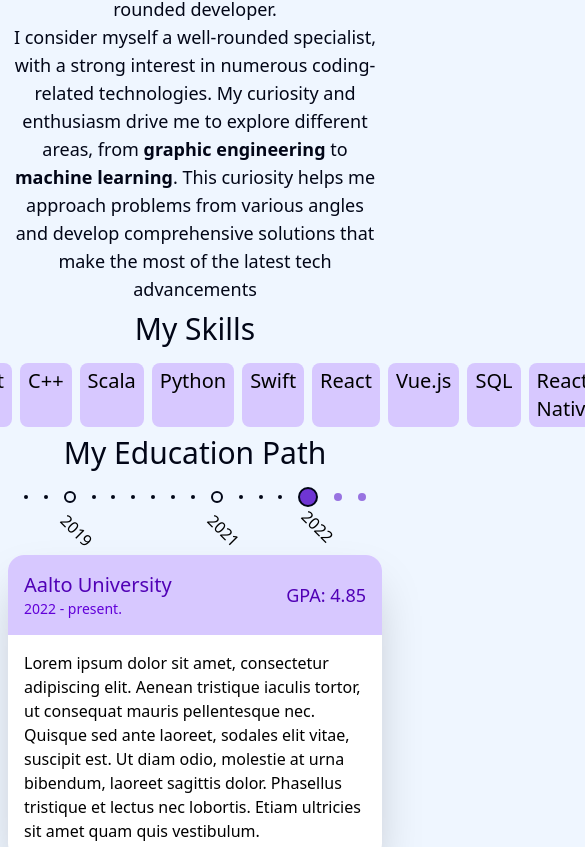
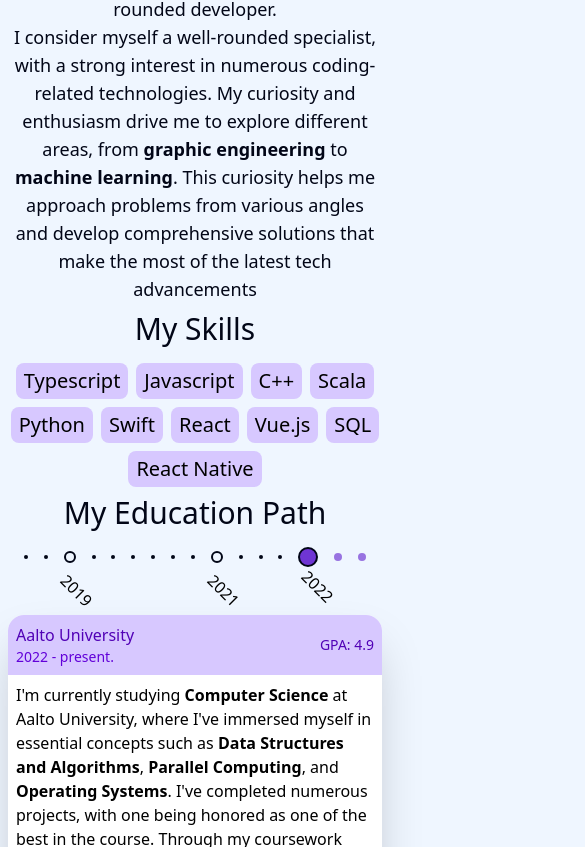
Before and after one commit to Dereden399/dereden399.github.io, a Vue app: page / in a window 390 px wide. Shown: the part 1153-2000 px from the top of the page, 585 px wide, since content can reach past the window. Built offline with nearby package versions, Linux system fonts and the light colour scheme.

Commit message:
Filled the page with meaningful content. Small refactoring

```diff
--- a/src/App.vue
+++ b/src/App.vue
@@ -10,15 +10,17 @@
 import SkillsSection from './components/SkillsSection.vue'
 </script>
 
-<template class="overflow-hidden">
+<template>
+  <div class="absolute left-0 top-0 h-screen w-screen overflow-hidden">
+    <div
+      class="absolute -right-[20%] -top-[5rem] -z-10 h-[15rem] w-[15rem] rounded-full bg-accent-50 md:-left-[8%] md:-top-[20rem] md:h-[30rem] md:w-[30rem] lg:h-[40rem] lg:w-[40rem]"
+    />
+  </div>
   <Navbar />
   <div
     :style="`margin-top: ${navbarHeight};`"
     class="relative flex w-full flex-col items-center justify-center"
   >
-    <div
-      class="absolute -right-[15%] -top-[5rem] -z-10 h-[15rem] w-[15rem] rounded-full bg-accent-50 md:-left-[8%] md:-top-[20rem] md:h-[30rem] md:w-[30rem] lg:h-[40rem] lg:w-[40rem]"
-    />
     <div class="flex w-full flex-col items-center 3xl:max-w-[2400px]">
       <div
         class="flex w-full flex-col items-center justify-center gap-x-12 px-2 md:flex-row md:px-16"
--- /dev/null
+++ b/src/components/PillElement.vue
@@ -0,0 +1,11 @@
+<script setup lang="ts">
+const { text } = defineProps<{ text: string }>()
+</script>
+
+<template>
+  <div class="rounded-lg bg-accent-50 px-1 py-1 text-base md:text-xl">
+    {{ text }}
+  </div>
+</template>
+
+<style scoped></style>
--- a/src/components/ProjectsListView.vue
+++ b/src/components/ProjectsListView.vue
@@ -5,7 +5,7 @@
 
 <template>
   <div
-    class="grid grid-cols-1 gap-5 p-3 md:grid-cols-2 lg:max-w-[80%] lg:grid-cols-3 lg:p-0"
+    class="flex flex-col gap-5 p-3 md:grid md:grid-cols-2 lg:max-w-[80%] lg:grid-cols-3 lg:p-0"
   >
     <ProjectCard
       v-for="project in projects"
--- a/src/components/SchoolInfoCard.vue
+++ b/src/components/SchoolInfoCard.vue
@@ -1,6 +1,6 @@
 <script setup lang="ts">
 import { SchoolType } from '../constants.ts'
-import SkillElement from './SkillElement.vue'
+import PillElement from './PillElement.vue'
 
 const { school } = defineProps<{ school: SchoolType }>()
 </script>
@@ -8,27 +8,33 @@
 <template>
   <div class="flex w-full flex-col items-start rounded-2xl bg-white shadow-2xl">
     <div
-      class="flex w-full flex-row items-center justify-between rounded-tl-2xl rounded-tr-2xl bg-accent-50 p-4 text-center"
+      class="flex w-full flex-row items-center justify-between rounded-tl-2xl rounded-tr-2xl bg-accent-50 p-2 text-center md:p-4"
     >
       <div class="flex flex-col items-start justify-start text-center">
-        <h1 class="text-xl text-accent-600 md:text-3xl">{{ school.name }}</h1>
+        <h1 class="text-base text-accent-600 md:text-3xl">{{ school.name }}</h1>
         <small class="text-sm text-accent-500 md:text-xl"
           >{{ school.startYear }} -
           {{ school.endYear ? school.endYear : 'present.' }}</small
         >
       </div>
-      <h2 class="text-lg text-accent-600 md:text-3xl">GPA: {{ school.gpa }}</h2>
+      <h2 class="text-sm text-accent-600 md:text-3xl">GPA: {{ school.gpa }}</h2>
     </div>
-    <div class="p-4">
-      <p class="3xl:text-2xl text-base md:text-xl">{{ school.description }}</p>
-      <h1 v-if="school.skills.length > 0" class="text-lg md:text-2xl">
-        Skills:
+    <div class="p-2 md:p-4">
+      <div
+        class="text-base md:text-xl 3xl:text-2xl"
+        v-html="school.description"
+      />
+      <h1
+        v-if="school.skills.length > 0"
+        class="text-base font-bold md:text-xl"
+      >
+        Notable skills:
       </h1>
-      <div class="flex flex-row">
-        <SkillElement
+      <div class="flex flex-row flex-wrap gap-1">
+        <PillElement
           v-for="skill in school.skills"
           :key="skill"
-          :skill="skill"
+          :text="skill"
         />
       </div>
     </div>
--- a/src/components/SkillElement.vue
+++ /dev/null
@@ -1,13 +0,0 @@
-<script setup lang="ts">
-const { skill } = defineProps<{ skill: string }>()
-</script>
-
-<template>
-  <div
-    class="m-1 rounded-full border-2 border-dashed border-slate-950 px-2 py-1 text-lg font-bold md:m-2 md:text-2xl"
-  >
-    {{ skill }}
-  </div>
-</template>
-
-<style scoped></style>
--- a/src/components/SkillsSection.vue
+++ b/src/components/SkillsSection.vue
@@ -1,15 +1,18 @@
 <script setup lang="ts">
 import { mySkills } from '../constants.ts'
+import PillElement from './PillElement.vue'
 </script>
 
 <template>
-  <div class="mt-4 flex flex-row gap-x-2">
-    <span
+  <div
+    class="mt-4 flex flex-row flex-wrap items-center justify-center gap-x-2 gap-y-2"
+  >
+    <PillElement
       v-for="skill in mySkills"
       :key="skill"
       class="rounded-lg bg-accent-50 px-2 py-1 text-xl"
-      >{{ skill }}</span
-    >
+      :text="skill"
+    />
   </div>
 </template>
 
--- a/src/constants.ts
+++ b/src/constants.ts
@@ -44,8 +44,8 @@
   endYear: '2021',
   gpa: '5.0',
   description:
-    'Lorem ipsum dolor sit amet, consectetur adipiscing elit. Aenean tristique iaculis tortor, ut consequat mauris pellentesque nec. Quisque sed ante laoreet, sodales elit vitae, suscipit est. Ut diam odio, molestie at urna bibendum, laoreet sagittis dolor. Phasellus tristique et lectus nec lobortis. Etiam ultricies sit amet quam quis vestibulum.',
-  skills: ['skill1', 'skill2', 'skill3']
+    'My programming journey began early when I discovered a deep interest in coding and <b>competitive programming</b>. During high school, I participated in multiple coding challenges, winning many of them. Theses experiences sharpened my <b>problem-solving skills</b> and fueled my enthusiasm for technology.',
+  skills: ['C++', 'Python', 'Competitive programming']
 }
 const spbuDescription: SchoolType = {
   name: 'Saint-Petersburg State University',
@@ -53,17 +53,24 @@
   endYear: '2022',
   gpa: '4.5',
   description:
-    'Lorem ipsum dolor sit amet, consectetur adipiscing elit. Aenean tristique iaculis tortor, ut consequat mauris pellentesque nec. Quisque sed ante laoreet, sodales elit vitae, suscipit est. Ut diam odio, molestie at urna bibendum, laoreet sagittis dolor. Phasellus tristique et lectus nec lobortis. Etiam ultricies sit amet quam quis vestibulum.',
-  skills: []
+    'I spent a year studying <b>"Applied Math and Informatics"</b>, where I immersed myself in a variety of mathematical concepts, including <b>calculus</b>, <b>algebra</b>, <b>geometry</b>, and <b>discrete math</b>. This experience helped me build a solid foundation in <b>analytical thinking</b>. I also delved into low-level <b>C/C++</b> concepts, broadening my understanding beyond mathematics. Although I enjoyed the rigorous math curriculum, I realized my true passion lay in Computer Science. This led me to make a pivotal decision to pursue my interest further.',
+  skills: ['Linear Algebra', 'Calculus', 'Problem Solving', 'C/C++']
 }
 const aaltoDescription: SchoolType = {
   name: 'Aalto University',
   startYear: '2022',
   endYear: null,
-  gpa: '4.85',
+  gpa: '4.9',
   description:
-    'Lorem ipsum dolor sit amet, consectetur adipiscing elit. Aenean tristique iaculis tortor, ut consequat mauris pellentesque nec. Quisque sed ante laoreet, sodales elit vitae, suscipit est. Ut diam odio, molestie at urna bibendum, laoreet sagittis dolor. Phasellus tristique et lectus nec lobortis. Etiam ultricies sit amet quam quis vestibulum.',
-  skills: []
+    "I'm currently studying <b>Computer Science</b> at Aalto University, where I've immersed myself in essential concepts such as <b>Data Structures and Algorithms</b>, <b>Parallel Computing</b>, and <b>Operating Systems</b>. I've completed numerous projects, with one being honored as one of the best in the course. Through my coursework and extracurricular activities, I've developed strong <b>teamwork</b>, <b>agile skills</b>, and essential <b>soft skills</b>. I've also actively participated in <b>hackathons</b>, winning one. My experiences here have made me <b>proficient in tackling real-world problems</b> with <b>innovative solutions</b>.",
+  skills: [
+    'Data Structures and Algorithms',
+    'Parallel Computing',
+    'Teamwork',
+    'Agile Methodologies',
+    'Soft skills',
+    'Scala'
+  ]
 }
 
 export const schools = [schoolDescription, spbuDescription, aaltoDescription]
@@ -71,8 +78,16 @@
 const StudyScheduleProject: ProjectInfoType = {
   name: 'Study Schedule',
   description:
-    'Lorem ipsum dolor sit amet, consectetur adipiscing elit. Aenean tristique iaculis tortor, ut consequat mauris pellentesque nec. Quisque sed ante laoreet...',
-  technologies: ['Typescript', 'React', 'CI/CD', 'MongoDB', 'Express'],
+    'A full-stack web application to plan study schedules, employing best practices like automated testing and containerized development. Features a responsive mobile-first design and dark theme, utilizing Chakra UI',
+  technologies: [
+    'Typescript',
+    'React',
+    'CI/CD',
+    'MongoDB',
+    'Express',
+    'Redux',
+    'Cypress'
+  ],
   isPrivate: false,
   link: 'https://github.com/Dereden399/study-schedule-project'
 }
@@ -80,8 +95,8 @@
 const PortfolioWebsiteProject: ProjectInfoType = {
   name: 'My Portfolio Website',
   description:
-    'Lorem ipsum dolor sit amet, consectetur adipiscing elit. Aenean tristique iaculis tortor, ut consequat mauris pellentesque nec. Quisque sed ante laoreet...',
-  technologies: ['Typescript', 'Vue.js', 'Three.js'],
+    'While this project may not be as technologically sophisticated as others, it was built with entirely new technologies for me, showcasing my ability to adapt and learn quickly. The site features a clean, minimalistic design and is fully responsive, ensuring a good experience across different screen sizes',
+  technologies: ['Typescript', 'Vue.js'],
   isPrivate: false,
   link: 'https://github.com/Dereden399/resume-website'
 }
@@ -89,7 +104,7 @@
 const VoiceEmotionRecognitionProject: ProjectInfoType = {
   name: 'Voice Emotion Recognition',
   description:
-    'Lorem ipsum dolor sit amet, consectetur adipiscing elit. Aenean tristique iaculis tortor, ut consequat mauris pellentesque nec.Quisque sed ante laoreet...Quisque sed ante laoreet...Quisque sed ante laoreet...Quisque sed ante laoreet...Quisque sed ante laoreet...Quisque sed ante laoreet... Quisque sed ante laoreet...Quisque sed ante laoreet...Quisque sed ante laoreet...Quisque sed ante laoreet...Quisque sed ante laoreet...Quisque sed ante laoreet...Quisque sed ante laoreet...Quisque sed ante laoreet...',
+    'My first steps in Machine Learning. A research project, that studies an accuracy of different approaches to classify emotions based on audio sample with a notable 80% accuracy. The project comes with a small PDF article you can read for more details',
   technologies: ['Python', 'Tensorflow', 'Keras', 'Numpy'],
   isPrivate: false,
   link: 'https://github.com/Dereden399/voice-emotion-recognition'
@@ -98,7 +113,7 @@
 const BeamexAR: ProjectInfoType = {
   name: 'BeamexAR',
   description:
-    'Lorem ipsum dolor sit amet, consectetur adipiscing elit. Aenean tristique iaculis tortor, ut consequat mauris pellentesque nec. Quisque sed ante laoreet...',
+    'A Proof of Concept mobile application for Beamex that I developed with a team over an entire year during a Software Project course. This innovative app uses augmented reality (AR) to guide specialists during the calibration process. It was executed using Scrum techniques and received an excellent grade.',
   technologies: ['Typescript', 'React Native', 'Scrum', 'Figma', 'CI/CD'],
   isPrivate: true
 }
@@ -106,8 +121,8 @@
 const ProceduralImageGeneratorProject: ProjectInfoType = {
   name: 'Procedural Image Generator',
   description:
-    'Lorem ipsum dolor sit amet, consectetur adipiscing elit. Aenean tristique iaculis tortor, ut consequat mauris pellentesque nec. Quisque sed ante laoreet...',
-  technologies: ['Scala', 'ScalaFX'],
+    'A ScalaFX app that generates procedural images based on user-defined JSON rules. Users can customize shapes, colors, and other parameters to create unique images from imported tiles. The UI features native macOS design patterns and was designed with Figma. I also improved my UML understanding during development. This open-source project is available on GitHub',
+  technologies: ['Scala', 'ScalaFX', 'UML'],
   isPrivate: false,
   link: 'https://github.com/Dereden399/procedural-image-generator'
 }
```
Also changed, not shown: src/components/ProjectCard.vue (+9 -8 lines), 1 other file (tests, documents, lock files or other folders).
